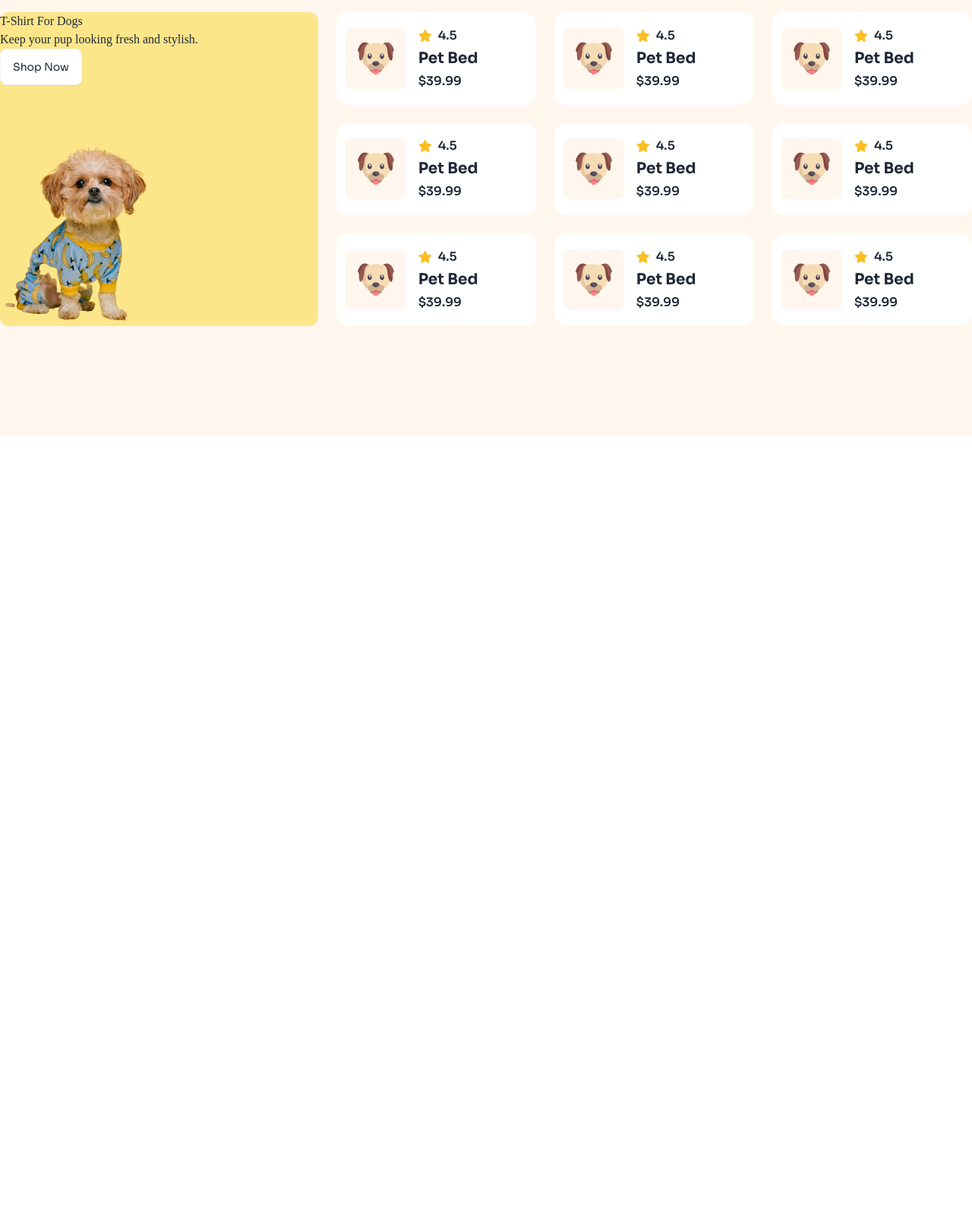
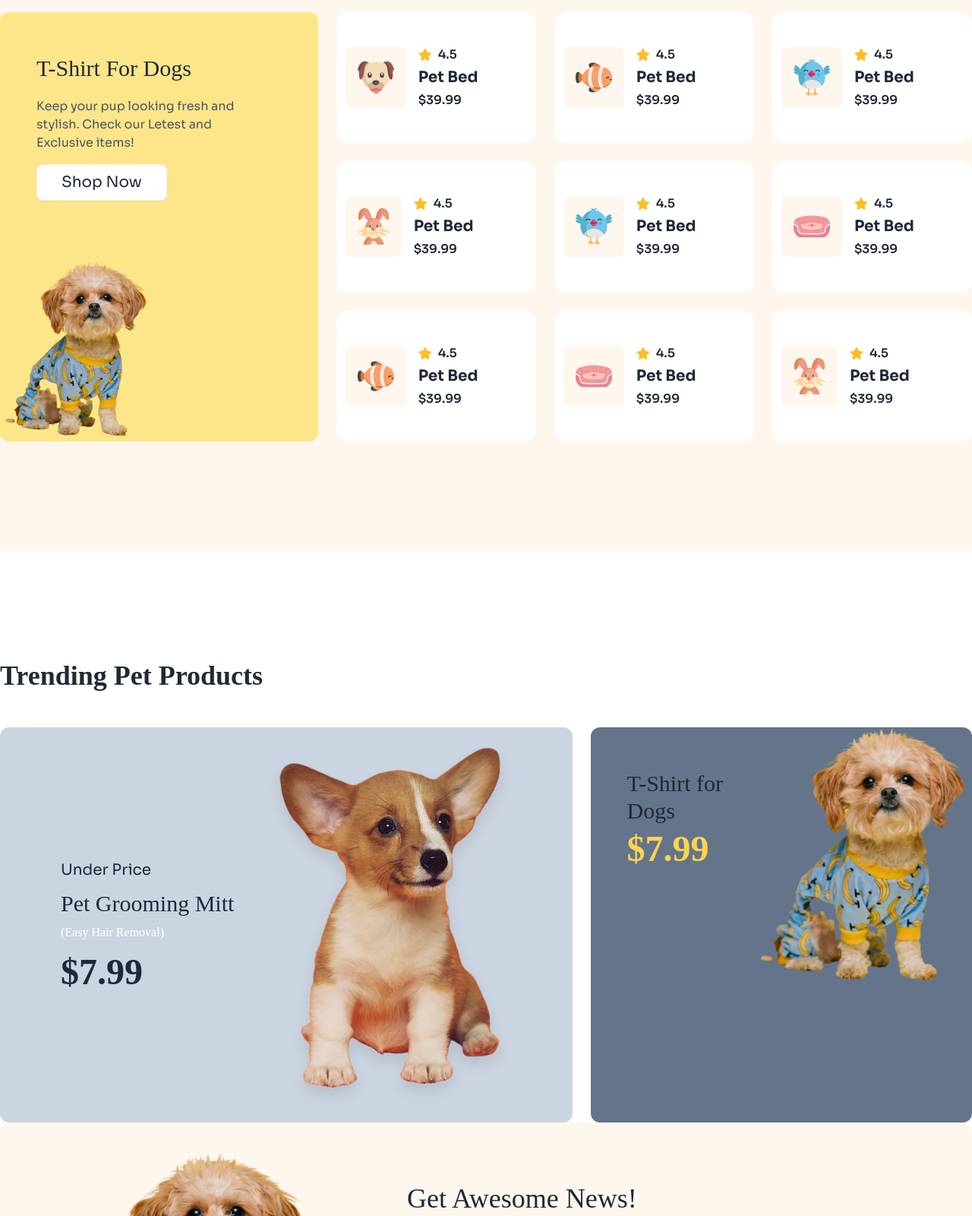
Before and after one commit to sakibab/pet_shop-Assignment-3, a plain HTML site: page index.html in a window 1280 px wide. Shown: the part 1680-3280 px from the top of the page at 76% size. Before the commit the page ends 2253 px from the top, so only its background shows below. Drawn offline with nearby package versions, Linux system fonts and the light colour scheme; a web font is replaced by a local one.

Commit message:
main-section 1,2,3,4 and footer almost done

```diff
--- a/index.html
+++ b/index.html
@@ -96,11 +96,10 @@
 
     </header>
 
-
+    <!-- main start -->
     <main>
 
         <!-- main-section1 start -->
-
         <section class="container mx-auto lg:mt-40">
             <h2 class=" text-2xl md:text-4xl font-bold mb-12">Browse By Categories</h2>
 
@@ -163,14 +162,14 @@
                     <!-- big-image div -->
                      <div class="bg-amber-200 rounded-xl w-[33%]">
 
-                        <!-- title and button for positioning-->
-                        <div>
-                            <h2>T-Shirt For Dogs</h2>
-                            <p>Keep your pup looking fresh and stylish.</p>
-                            <button class="btn bg-white font-secondaryFont font-normal">Shop Now</button>
+                        <!-- title and button-->
+                        <div class="pt-14 pl-12">
+                            <h3 class="text-3xl mb-5">T-Shirt For Dogs</h3>
+                            <p class="w-[75%] mb-4 font-secondaryFont text-gray-600">Keep your pup looking fresh and stylish. Check our Letest and Exclusive items!</p>
+                            <button class="btn bg-white font-secondaryFont font-normal px-8 text-xl">Shop Now</button>
                         </div>
 
-                        <!-- cute dog for positioning-->
+                        <!-- cute dog is waiting for positioning-->
                         <div class="">
                             <img class="relative" src="c1-assets/cute-pet-small.png" alt="">
                         </div>
@@ -202,7 +201,7 @@
 
                             <!-- little head image -->
                             <div>
-                                <img class="bg-orange-50 rounded-lg p-4" src="c1-assets/dog-cartoon.png" alt="a dog">
+                                <img class="bg-orange-50 rounded-lg p-4" src="c1-assets/fish-cartoon.png" alt="a fish">
                             </div>
                             <!-- little text -->
                             <div>
@@ -219,7 +218,7 @@
 
                             <!-- little head image -->
                             <div>
-                                <img class="bg-orange-50 rounded-lg p-4" src="c1-assets/dog-cartoon.png" alt="a dog">
+                                <img class="bg-orange-50 rounded-lg p-4" src="c1-assets/bird-cartoon.png" alt="a bird">
                             </div>
                             <!-- little text -->
                             <div>
@@ -236,7 +235,7 @@
 
                             <!-- little head image -->
                             <div>
-                                <img class="bg-orange-50 rounded-lg p-4" src="c1-assets/dog-cartoon.png" alt="a dog">
+                                <img class="bg-orange-50 rounded-lg p-4" src="c1-assets/rabbit-cartoon.png" alt="a rabbit">
                             </div>
                             <!-- little text -->
                             <div>
@@ -253,7 +252,7 @@
 
                             <!-- little head image -->
                             <div>
-                                <img class="bg-orange-50 rounded-lg p-4" src="c1-assets/dog-cartoon.png" alt="a dog">
+                                <img class="bg-orange-50 rounded-lg p-4" src="c1-assets/bird-cartoon.png" alt="a bird">
                             </div>
                             <!-- little text -->
                             <div>
@@ -270,7 +269,7 @@
 
                             <!-- little head image -->
                             <div>
-                                <img class="bg-orange-50 rounded-lg p-4" src="c1-assets/dog-cartoon.png" alt="a dog">
+                                <img class="bg-orange-50 rounded-lg p-4" src="c1-assets/pet-couch.png" alt="">
                             </div>
                             <!-- little text -->
                             <div>
@@ -287,7 +286,7 @@
 
                             <!-- little head image -->
                             <div>
-                                <img class="bg-orange-50 rounded-lg p-4" src="c1-assets/dog-cartoon.png" alt="a dog">
+                                <img class="bg-orange-50 rounded-lg p-4" src="c1-assets/fish-cartoon.png" alt="a fish">
                             </div>
                             <!-- little text -->
                             <div>
@@ -304,7 +303,7 @@
 
                             <!-- little head image -->
                             <div>
-                                <img class="bg-orange-50 rounded-lg p-4" src="c1-assets/dog-cartoon.png" alt="a dog">
+                                <img class="bg-orange-50 rounded-lg p-4" src="c1-assets/pet-couch.png" alt="">
                             </div>
                             <!-- little text -->
                             <div>
@@ -321,7 +320,7 @@
 
                             <!-- little head image -->
                             <div>
-                                <img class="bg-orange-50 rounded-lg p-4" src="c1-assets/dog-cartoon.png" alt="a dog">
+                                <img class="bg-orange-50 rounded-lg p-4" src="c1-assets/rabbit-cartoon.png" alt="a rabbit">
                             </div>
                             <!-- little text -->
                             <div>
@@ -344,8 +343,117 @@
             </div>
 
         </section>
+        <!-- main-section2 end -->
 
-        <!-- main-section2 end -->
+
+        <!-- main-section3 start -->
+         <section class="container mx-auto">
+
+             <h2 class="text-2xl md:text-4xl font-bold mt-36 mb-12">Trending Pet Products</h2>
+
+             <!-- container div of two big card -->
+             <div class="flex gap-6">
+
+                <!-- big card-1 -->
+                <div class="flex bg-slate-300 w-[60%] rounded-xl">
+                    <div class="flex flex-col justify-center pl-20">
+                        <p class="font-secondaryFont text-xl mb-3">Under Price</p>
+                        <h3 class="text-3xl mb-2">Pet Grooming Mitt</h3>
+                        <p class="text-white mb-4">(Easy Hair Removal)</p>
+                        <p class="font-bold text-5xl">$7.99</p>
+                    </div>
+                    <div>
+                        <img src="c1-assets/cute-dog-mid.png" alt="a cute dog">
+                    </div>
+
+                </div>
+
+                <!-- big card-2 -->
+                <div class="flex bg-slate-500 w-[40%] rounded-xl ">
+
+                    <div class="pl-12 pt-14">
+                        <h3 class="text-3xl mb-2">T-Shirt for Dogs</h3>
+                        <p class="font-bold text-5xl text-amber-300">$7.99</p>
+                    </div>
+                    <div>
+                        <img src="c1-assets/cute-pet-mid.png" alt="">
+                    </div>
+
+                </div>
+
+             </div>
+
+         </section>
+        <!-- main-section3 end -->
+
+         <!-- main-section4 start -->
+          <section class="container mx-auto bg-orange-50 rounded-xl flex gap-32">
+
+            <!-- image div -->
+             <div>
+                <img class="py-10 pl-24" src="c1-assets/cute-pet-mid.png" alt="a cute dog">
+             </div>
+
+             <!-- subscribe with email div -->
+              <div class="pt-20">
+
+                <h3 class="text-4xl mb-5">Get Awesome News!</h3>
+                <p class="text-xl text-neutral-600 pb-9">Exclusive training tips, tricks, product deals and more.</p>
+                <input type="text" placeholder="Enter email...." class="input input- w-full max-w-xs mb-9" /> <br>
+                <button class="btn bg-yellow-300 text-neutral-600 px-6 text-xl font-secondaryFont">Subscribe</button>
+
+              </div>
+
+          </section>
+         <!-- main-section4 end -->
+
     </main>
+    <!-- main end -->
+
+    <!-- footer start -->
+    <footer class="footer bg-amber-200 text- p-10 mt-96 font-secondaryFont">
+
+        <!-- footer's 3 div container -->
+         <div class="container mx-auto flex justify-between pt-80 pb-32 border border-red-400">
+
+            <!-- left div of footer (1) -->
+             <div class="border border-red-400 w-1/3">
+
+                <!-- footer logo-title container -->
+                <div class="flex items-center mb-6">
+                    <img src="c1-assets/logo-footer.png" alt="">
+                    <h2 class="ml-3 font-secondaryFont text-2xl">Browse Pets</h2>
+                </div>
+                <p class="text-xl text-gray-600 w-[75%]">Discover a world of treats, toys, and essentials handpicked for your furry friends.</p>
+
+             </div>
+
+             <!-- middle div of footer (2) -->
+              <div class="text-xl text-gray-600 flex flex-col border border-red-400">
+
+                <a class="link link-hover mb-8">Find a pet</a>
+                <a class="link link-hover mb-8">Breeds</a>
+                <a class="link link-hover">Contact Us</a>
+
+              </div>
+
+              <!-- right div of footer (3)-->
+               <div class="border border-red-400 flex flex-col gap-3 mt-24">
+
+                <h3 class="font-gray-500">Follow Us</h3>
+                <div class="">
+                    <a href="" class="mr-5"><i class="fa-brands fa-facebook"></i></a>
+                    <a href="" class="mr-5"><i class="fa-brands fa-instagram"></i></a>
+                    <a href="" class="mr-5"><i class="fa-brands fa-linkedin"></i></a>
+                    <a href="" class="mr-3"><i class="fa-brands fa-youtube"></i></a>
+                </div>
+
+               </div>
+
+         </div>
+
+    </footer>
+      <!-- footer end -->
+
 </body>
 </html>
```
